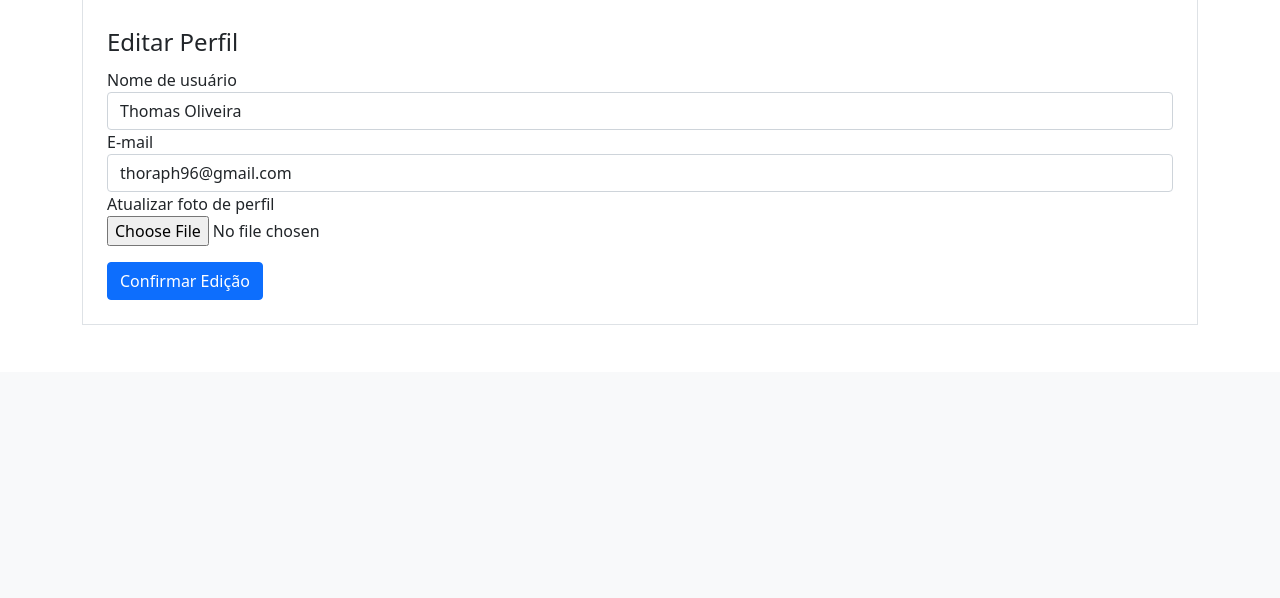
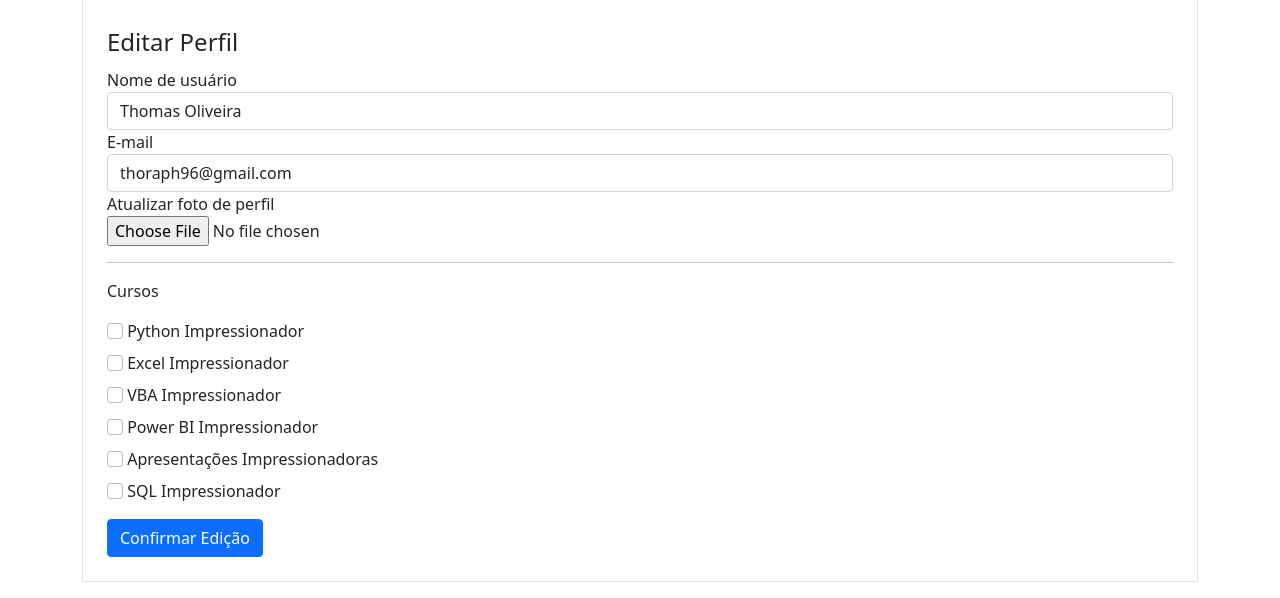
Before and after one commit to thomasraphael96/Curso-Site-Flask, a Flask app: page /perfil/editar in a window 1280 px wide. Shown: the part 428-1026 px from the top of the page. Before the commit the page ends 753 px from the top, so only its background shows below. Run offline with Flask 2, Linux system fonts and the light colour scheme; a user stored in the database is signed in; some libraries are stand-ins or nearby versions.

Commit message:
Update aula 40 à 41
40. Adicionando cursos no formulário do perfil
41. Editando o campo 'cursos' do banco de dados

```diff
--- a/comunidadeimpressionadora/forms.py
+++ b/comunidadeimpressionadora/forms.py
@@ -27,6 +27,12 @@ class FormEditarPerfil(FlaskForm):
     username = StringField('Nome de usuário', validators=[DataRequired()])
     email = StringField('E-mail', validators=[DataRequired(), Email()])
     foto_perfil = FileField('Atualizar foto de perfil', validators=[FileAllowed(['jpg','png'])])
+    curso_python = BooleanField('Python Impressionador')
+    curso_excel = BooleanField('Excel Impressionador')
+    curso_vba = BooleanField('VBA Impressionador')
+    curso_powerbi = BooleanField('Power BI Impressionador')
+    curso_ppt = BooleanField('Apresentações Impressionadoras')
+    curso_sql = BooleanField('SQL Impressionador')
     botao_submit_editarperfil = SubmitField('Confirmar Edição')
 
     def validate_email(self,email):
--- a/comunidadeimpressionadora/routes.py
+++ b/comunidadeimpressionadora/routes.py
@@ -90,6 +90,13 @@ def salvar_imagem(imagem):
     imagem_reduzida.save(caminho_completo)
     return nome_arquivo
 
+def atualizar_cursos(form):
+    lista_cursos = []
+    for campo in form:
+        if 'curso_' in campo.name and campo.data:
+            lista_cursos.append(campo.label.text)
+    return ';'.join(lista_cursos)
+
 @app.route('/perfil/editar', methods=['GET','POST'])
 @login_required
 def editar_perfil():
@@ -100,6 +107,7 @@ def editar_perfil():
         if form.foto_perfil.data:
             nome_imagem = salvar_imagem(form.foto_perfil.data)
             current_user.foto_perfil = nome_imagem
+        current_user.cursos = atualizar_cursos(form)
         database.session.commit()
         flash('Perfil atualizado com sucesso!', 'alert-success')
         return redirect(url_for('perfil'))
--- a/comunidadeimpressionadora/templates/editarperfil.html
+++ b/comunidadeimpressionadora/templates/editarperfil.html
@@ -49,6 +49,17 @@
                             {% endfor %}
                         {% endif %}
                     </div>
+                    <hr>
+                    <p>Cursos</p>
+                    {% for campo in form %}
+                        {% if 'curso_' in campo.name %}
+                            <div class="form-group mt-2">
+                                {{campo(class="form-check-input")}}
+                                {{campo.label(class="form-check-label")}}
+                            </div>
+                        {% endif %}
+                    {% endfor %}
+
                 </fieldset>
                 {{form.botao_submit_editarperfil(class="btn btn-primary mt-3")}}
             </form>
```
Also changed, not shown: instance/comunidade.db.
